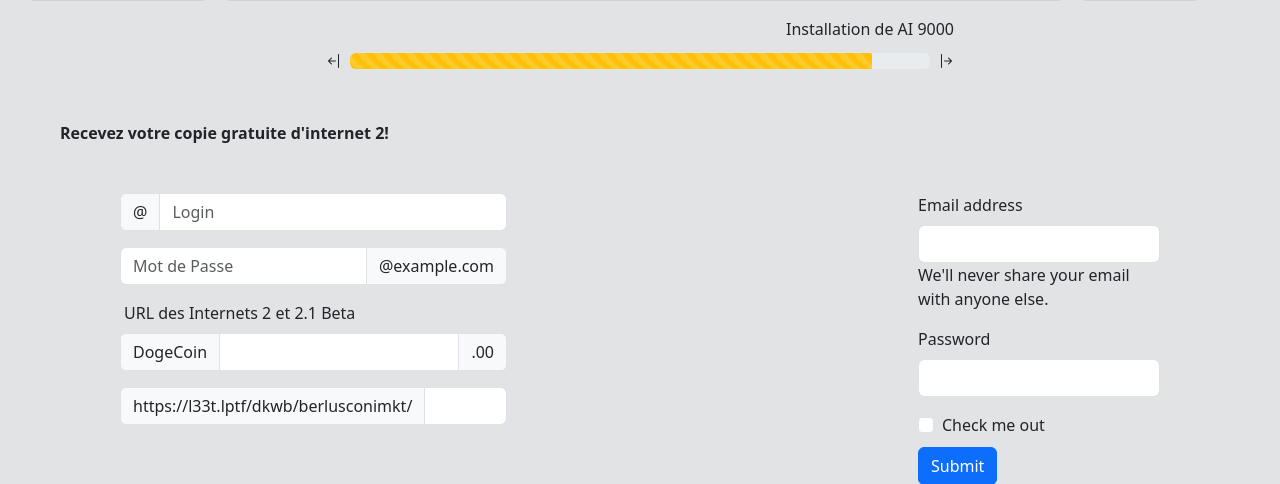
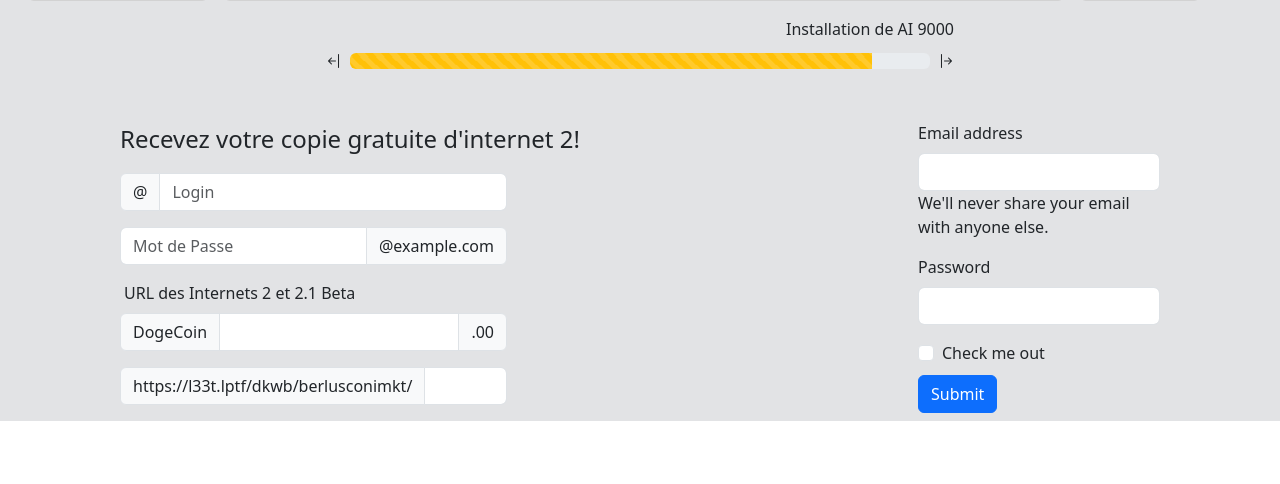
Before and after one commit to flaviemichel-laplateforme/runtrack3, a PHP site: page / in a window 1280 px wide. Shown: the part 705-1189 px from the top of the page. Run offline with PHP 8.4, Linux system fonts and the light colour scheme.

Commit message:
Ajout d'un message d'invitation dans le formulaire de connexion

```diff
--- a/jour06/job01/index.php
+++ b/jour06/job01/index.php
@@ -134,12 +134,12 @@
 
     </div>
     </div>
-    <p class="m-5"><strong>Recevez votre copie gratuite d'internet 2!</strong></p>
+
 
     <form action="" class="m-5">
-
       <div class="row mx-5">
         <div class="col">
+          <p class="mb-3 fs-4">Recevez votre copie gratuite d'internet 2!</p>
           <div class="input-group mb-3 w-50">
             <span class="input-group-text" id="basic-addon1">@</span>
             <input type="text" class="form-control" placeholder="Login" aria-label="Username" aria-describedby="basic-addon1">
```
